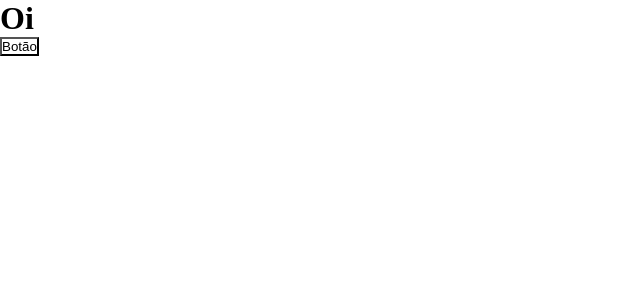
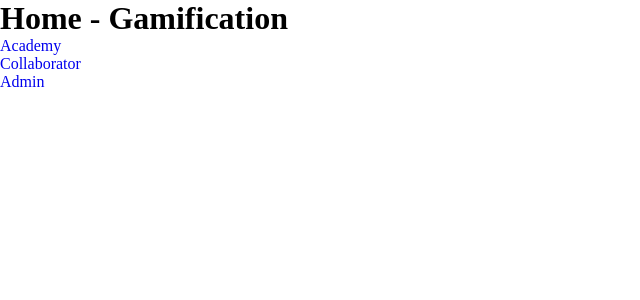
Before and after one commit to Grupo-GCB/academy-gamification, a Next.js app in the folder web/: page / in a window 1280 px wide. Shown: the top 300 px of the page, without its empty margins (0-640 px from the left). Built offline with nearby package versions, Linux system fonts and the light colour scheme.

Commit message:
feat: create list with anchor link to pages

```diff
--- a/web/src/pages/index.tsx
+++ b/web/src/pages/index.tsx
@@ -1,10 +1,18 @@
-import { Button } from "@/components";
-
 export default function Home() {
   return (
     <div>
-      <h1>Oi</h1>
-      <Button>Botão</Button>
+      <h1>Home - Gamification</h1>
+      <ul>
+        <li>
+          <a href="/academy">Academy</a>
+        </li>
+        <li>
+          <a href="/collaborator">Collaborator</a>
+        </li>
+        <li>
+          <a href="/admin">Admin</a>
+        </li>
+      </ul>
     </div>
   );
 }
```
